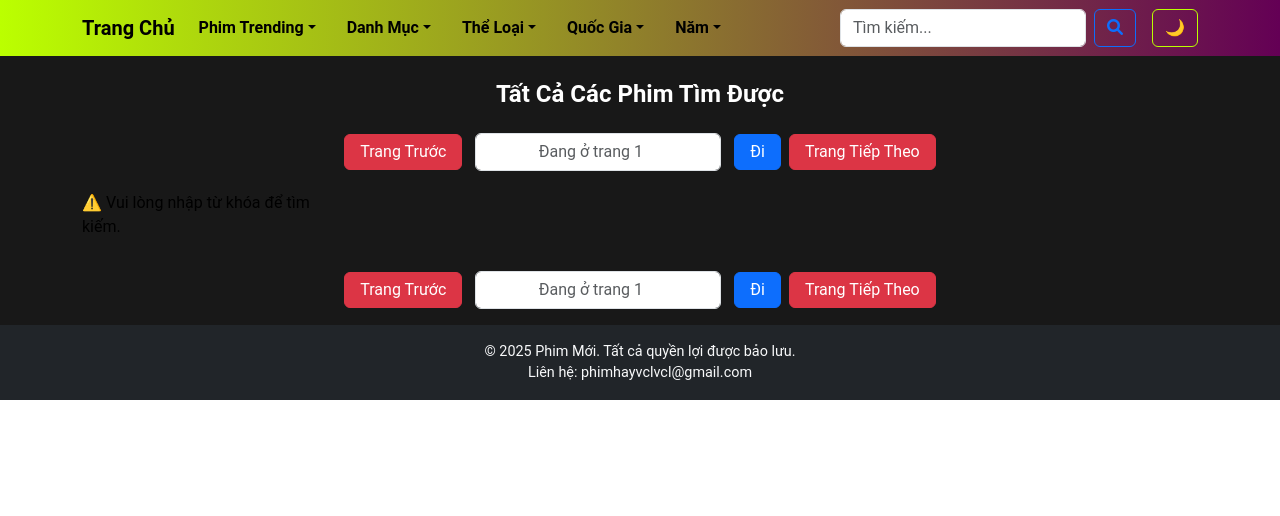
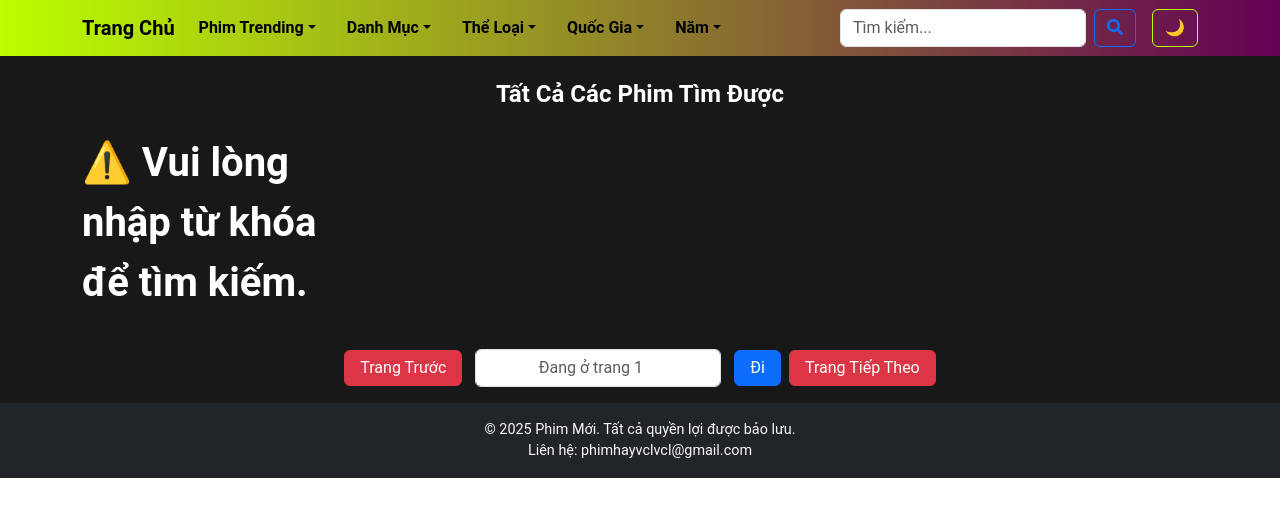
Before and after one commit to Anpikachu1GG/ilmasdad-eb2dfsdfsf, a plain HTML site: page search.html in a window 1280 px wide. Drawn offline with nearby package versions, Linux system fonts and the light colour scheme.

Commit message:
Add files via upload

```diff
--- a/css/styles.css
+++ b/css/styles.css
@@ -42,6 +42,13 @@ body, .content-wrapper {
     margin: 0;
     padding: 0;
     transition: background-color 0.3s, color 0.3s;
+}
+
+.not-found {
+    color: var(--secondary-text-color);
+    font-size: 2.5rem;
+    font-weight: bold;
+    margin: 20px 0;
 }
 
 #toggle-theme-btn {
--- a/js/search.js
+++ b/js/search.js
@@ -32,12 +32,12 @@ document.addEventListener('DOMContentLoaded', () => {
         const filmContainer = document.getElementById('film-container');
 
         if (!keyword) {
-            filmContainer.innerHTML = '<p>⚠️ Vui lòng nhập từ khóa để tìm kiếm.</p>';
+            filmContainer.innerHTML = '<p class="not-found">⚠️ Vui lòng nhập từ khóa để tìm kiếm.</p>';
             return;
         }
 
         searchInput.value = keyword; // Hiển thị từ khóa trong ô tìm kiếm
-        filmContainer.innerHTML = '<p>⏳ Đang tải kết quả...</p>';
+        filmContainer.innerHTML = '<p class="not-found">⏳ Đang tải kết quả...</p>';
 
         try {
             const response = await axios.get(`https://phim.nguonc.com/api/films/search?keyword=${encodeURIComponent(keyword)}&page=${page}`);
@@ -47,7 +47,7 @@ document.addEventListener('DOMContentLoaded', () => {
             filmContainer.innerHTML = ''; // Xóa nội dung cũ
 
             if (films.length === 0) {
-                filmContainer.innerHTML = '<p>⚠️ Không tìm thấy phim nào phù hợp.</p>';
+                filmContainer.innerHTML = '<p class="not-found">⚠️ Không tìm thấy phim nào phù hợp.</p>';
                 return;
             }
 
@@ -73,7 +73,7 @@ document.addEventListener('DOMContentLoaded', () => {
 
         } catch (error) {
             console.error('❌ Lỗi khi tìm kiếm phim:', error);
-            filmContainer.innerHTML = '<p>❌ Đã xảy ra lỗi khi tải kết quả. Vui lòng thử lại sau.</p>';
+            filmContainer.innerHTML = '<h1>❌ Đã xảy ra lỗi khi tải kết quả. Vui lòng thử lại sau.</h1>';
         }
     }
 
--- a/search.html
+++ b/search.html
@@ -122,20 +122,14 @@
             </nav>
                 <main class="container mt-4">
                     <h1 class="text-center mb-4">Tất Cả Các Phim Tìm Được</h1>
+                    <div class="row" id="film-container">
+                        <!-- Danh sách phim sẽ được tạo từ JavaScript -->
+                    </div>
                     <div id="pagination" class="d-flex justify-content-center my-3">
                         <button id="previous" class="btn btn-danger me-2">Trang Trước</button>
                         <input type="number" id="pageInput" class="form-control w-auto" min="1" placeholder="Đang ở trang 1">
                         <button id="goToPage" class="btn btn-primary ms-2">Đi</button>
                         <button id="next" class="btn btn-danger ms-2">Trang Tiếp Theo</button>
-                    </div>
-                    <div class="row" id="film-container">
-                        <!-- Danh sách phim sẽ được tạo từ JavaScript -->
-                    </div>
-                    <div id="pagination-bottom" class="d-flex justify-content-center my-3">
-                        <button id="previous-bottom" class="btn btn-danger me-2">Trang Trước</button>
-                        <input type="number" id="pageInput-bottom" class="form-control w-auto" min="1" placeholder="Đang ở trang 1">
-                        <button id="goToPage-bottom" class="btn btn-primary ms-2">Đi</button>
-                        <button id="next-bottom" class="btn btn-danger ms-2">Trang Tiếp Theo</button>
                     </div>
                     <button id="back-to-top" class="btn btn-secondary position-fixed bottom-0 end-0 m-3">Quay về đầu trang</button>
                 </main>
@@ -165,5 +159,6 @@
 </div>
     <script src="https://cdn.jsdelivr.net/npm/bootstrap@5.3.0/dist/js/bootstrap.bundle.min.js"></script>
     <script src="js/search.js"></script>
+    <script src="js/genres.js"></script>
 </body>
 </html>
```
Also changed, not shown: js/scripts.js (+4 -4 lines).
